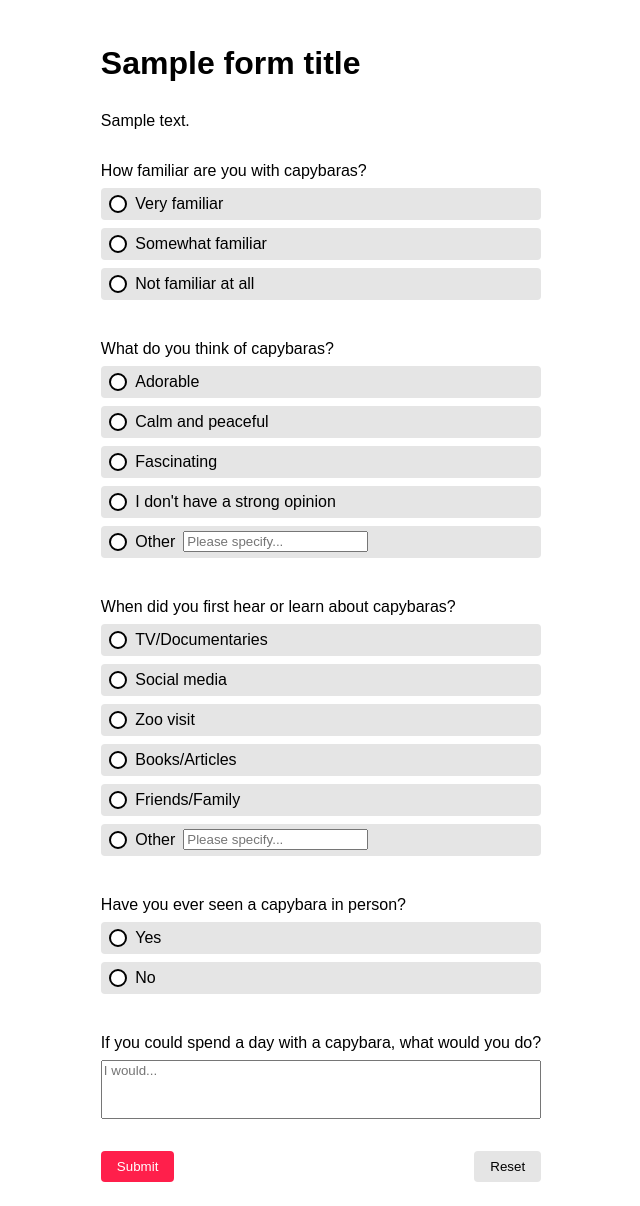
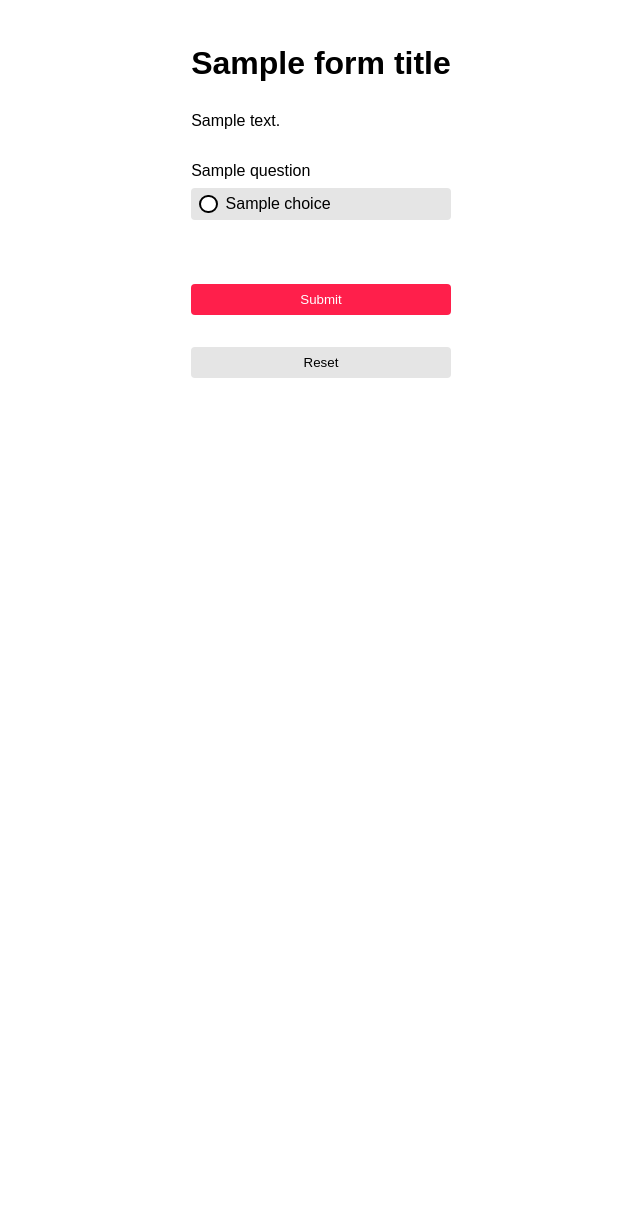
Before and after one commit to brendan-ch/nanoform-prototype-2, a Flask app: template templates/form_template.html in a window 1280 px wide. Shown: the whole page, without its empty margins (319-959 px from the left). After the commit the page ends 378 px from the top, so only its background shows below. Run offline with Flask 3, Linux system fonts and the light colour scheme; the template is opened without the code that fills it: most values are stand-ins (such as "Sample title", 1, 10 or a date in 2020).

Commit message:
dynamically generate questions based on database

```diff
--- a/templates/form_template.html
+++ b/templates/form_template.html
@@ -128,6 +128,7 @@
         .bottom-button-group {
             display: flex;
             justify-content: space-between;
+            flex-direction: row;
         }
     </style>
 </head>
@@ -139,110 +140,28 @@
             <p>{{ form_description }}</p>
         </div>
 
-        <form action="/" method="POST" class="form-questions">
+        <form action="/form/{{ form_id }}/submit" method="POST" class="form-questions">
+            {% for question in questions %}
+                {% if question is defined %}
                     <div class="form-div">
-                <p>How familiar are you with capybaras?</p>
+                        <p>{{ question.question_name }}</p>
 
                         <div class="form-selection-group">
-                    <label name="q1">
-                        <input type="radio" name="q1" value="Very familiar">
-                        Very familiar
-                    </label>
-                    <label name="q1">
-                        <input type="radio" name="q1" value="Somewhat familiar">
-                        Somewhat familiar
-                    </label>
+                            {% for choice in question.choices %}
                             <label name="q1">
                                 <input type="radio" name="q1" value="Not familiar at all">
-                        Not familiar at all
+                                {{ choice.choice_name }}
+                                {% if choice.has_free_response_field %}
+                                    <input type="text" name="q2-other" placeholder="Please specify...">
+                                {% endif %}
                             </label>
+                            {% endfor %}
                         </div>
                     </div>
-            <div class="form-div">
-                <p>What do you think of capybaras?</p>
+                {% endif %}
 
-                <div class="form-selection-group">
-                    <label name="q2">
-                        <input type="radio" name="q2" value="Adorable">
-                        Adorable
-                    </label>
-                    <label name="q2">
-                        <input type="radio" name="q2" value="Calm and peaceful">
-                        Calm and peaceful
-                    </label>
-                    <label name="q2">
-                        <input type="radio" name="q2" value="Fascinating">
-                        Fascinating
-                    </label>
-                    <label name="q2" value="I don't have a strong opinion">
-                        <input type="radio" name="q2">
-                        I don't have a strong opinion
-                    </label>
-                    <label name="q2" value="Other">
-                        <input type="radio" name="q2">
-                        Other
-                        <input type="text" name="q2-other" placeholder="Please specify...">
-                    </label>
-                </div>
-
-
-            </div>
-            <div class="form-div">
-                <p>When did you first hear or learn about capybaras?</p>
-
-                <div class="form-selection-group">
-
-                    <label name="q3">
-                        <input type="radio" name="q3" value="TV/Documentaries">
-                        TV/Documentaries
-                    </label>
-                    <label name="q3">
-                        <input type="radio" name="q3" value="Social media">
-                        Social media
-                    </label>
-                    <label name="q3">
-                        <input type="radio" name="q3" value="Zoo visit">
-                        Zoo visit
-                    </label>
-                    <label name="q3">
-                        <input type="radio" name="q3" value="Books/Articles">
-                        Books/Articles
-                    </label>
-                    <label name="q3">
-                        <input type="radio" name="q3" value="Friends/Family">
-                        Friends/Family
-                    </label>
-                    <label name="q3">
-                        <input type="radio" name="q3" value="Other">
-                        Other
-                        <input type="text" name="q3-other" placeholder="Please specify...">
-                    </label>
-                </div>
-            </div>
-
-            <div class="form-div">
-                <p>Have you ever seen a capybara in person?</p>
-
-                <div class="form-selection-group">
-                    <label name="q4">
-                        <input type="radio" name="q4" value="Friends/Family">
-                        Yes
-                    </label>
-                    <label name="q4">
-                        <input type="radio" name="q4" value="Other">
-                        No
-                    </label>
-
-                </div>
-            </div>
-
-
-            <div class="form-div">
-                <p>If you could spend a day with a capybara, what would you do?</p>
-                <textarea class="multiline-input" type="text" name="q4" placeholder="I would..."></textarea>
-            </div>
-
-            <div class="bottom-button-group">
+            {% endfor %}
+            <div class="bottom-button-group"></div>
                 <button type="submit" class="primary-button" id="submit-button">Submit</button>
                 <button>Reset</button>
             </div>
```
Lines whose indentation alone changed are shown as unchanged.
